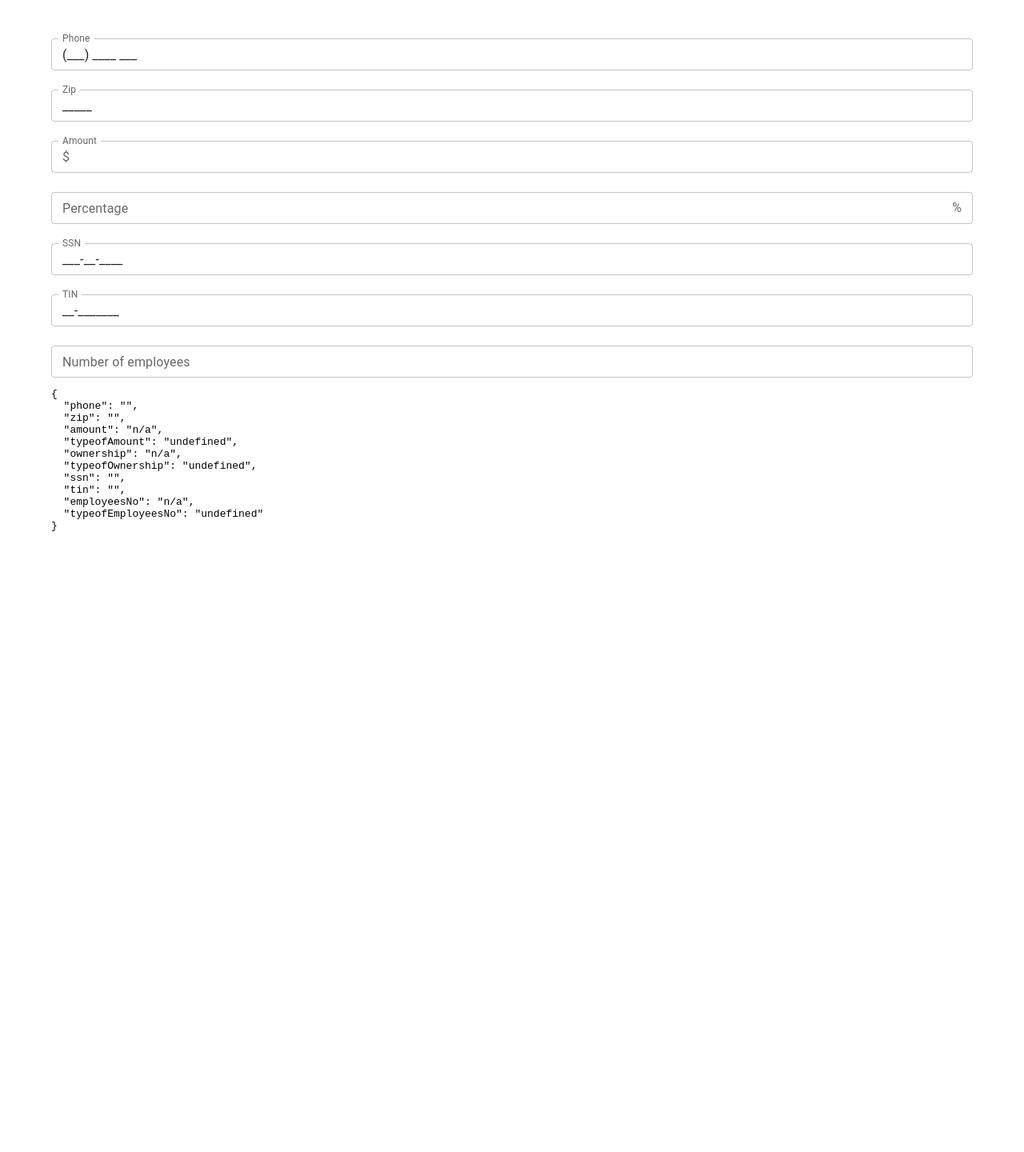
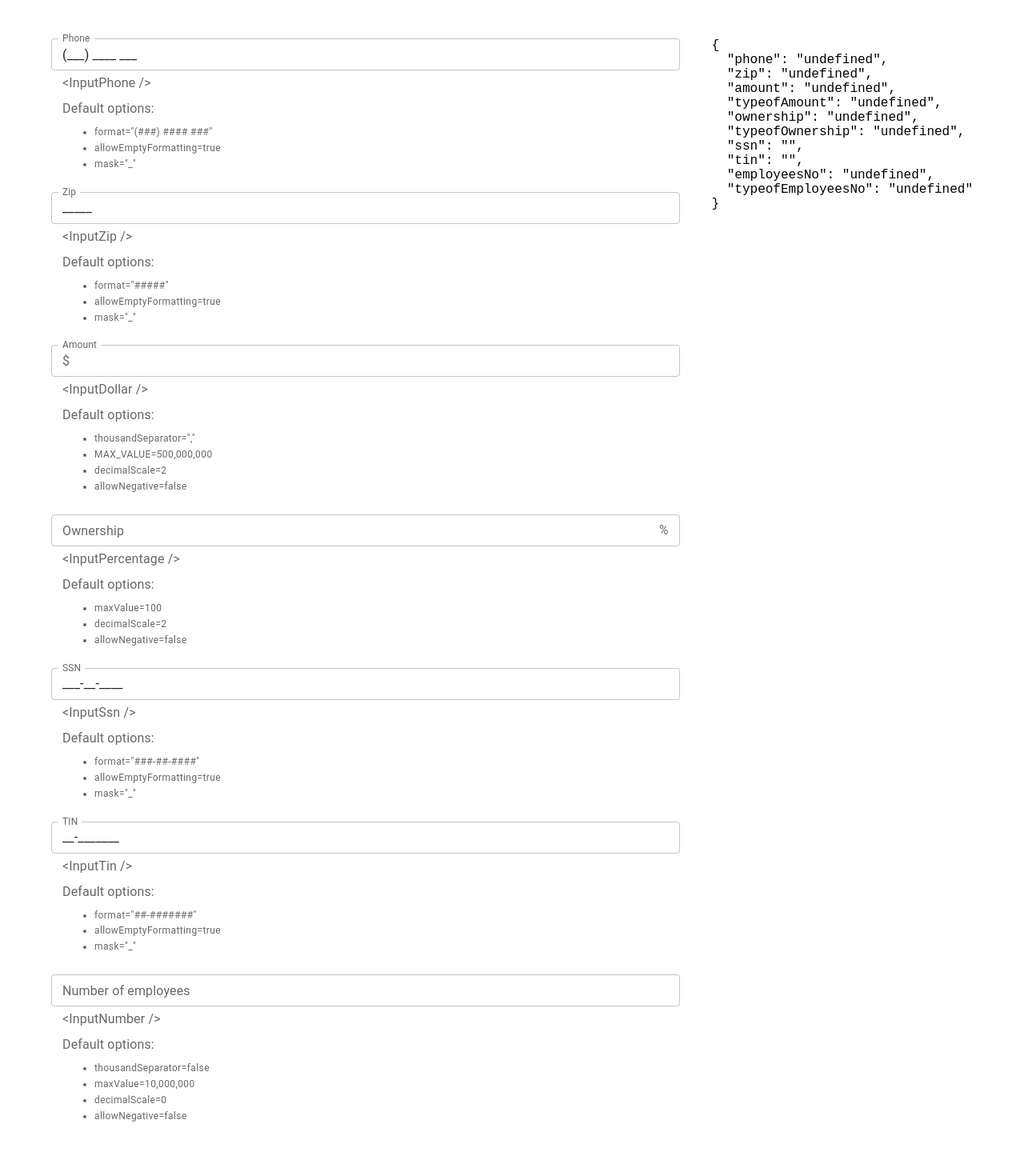
Before and after one commit to yuyokk/react-design-system-inputs, a React (Vite) app: page / in a window 1280 px wide. Shown: the top 1440 px of the page at 80% size. Before the commit the page ends 800 px from the top, so only its background shows below. Built offline with nearby package versions, Linux system fonts and the light colour scheme.

Commit message:
add inputs

```diff
--- a/src/App.tsx
+++ b/src/App.tsx
@@ -1,5 +1,5 @@
 import { useState } from "react";
-import { Box, Container, Stack } from "@mui/material";
+import { Box, Container, Stack, Typography } from "@mui/material";
 import { InputZip } from "./components/InputZip/InputZip";
 import { InputPhone } from "./components/InputPhone/InputPhone";
 import { InputDollar } from "./components/InputDollar/InputDollar";
@@ -19,10 +19,31 @@ export default function App() {
 
   return (
     <Container sx={{ maxWidth: "500px", py: 5 }}>
-      <Stack spacing={3}>
+      <Box
+        sx={{
+          display: "flex",
+          flexDirection: "row",
+          alignItems: "flex-start",
+          gap: 5,
+        }}
+      >
+        <Stack spacing={3} sx={{ flex: 1 }}>
           <InputPhone
             label="Phone"
             size="small"
+            helperText={
+              <Stack spacing={1}>
+                <Typography>&lt;InputPhone /&gt;</Typography>
+
+                <Typography>Default options:</Typography>
+
+                <ul>
+                  <li>format="(###) #### ###"</li>
+                  <li>allowEmptyFormatting=true</li>
+                  <li>mask="_"</li>
+                </ul>
+              </Stack>
+            }
             value={phone}
             onValueChange={({ value }) => updatePhone(value)}
           />
@@ -30,6 +51,19 @@ export default function App() {
           <InputZip
             label="Zip"
             size="small"
+            helperText={
+              <Stack spacing={1}>
+                <Typography>&lt;InputZip /&gt;</Typography>
+
+                <Typography>Default options:</Typography>
+
+                <ul>
+                  <li>format="#####"</li>
+                  <li>allowEmptyFormatting=true</li>
+                  <li>mask="_"</li>
+                </ul>
+              </Stack>
+            }
             value={zip}
             onValueChange={({ value }) => updateZip(value)}
           />
@@ -37,13 +71,40 @@ export default function App() {
           <InputDollar
             label="Amount"
             size="small"
+            helperText={
+              <Stack spacing={1}>
+                <Typography>&lt;InputDollar /&gt;</Typography>
+
+                <Typography>Default options:</Typography>
+
+                <ul>
+                  <li>thousandSeparator=","</li>
+                  <li>MAX_VALUE=500,000,000</li>
+                  <li>decimalScale=2</li>
+                  <li>allowNegative=false</li>
+                </ul>
+              </Stack>
+            }
             value={typeof amount === "undefined" ? "" : amount}
             onValueChange={({ floatValue }) => updateAmount(floatValue)}
           />
 
           <InputPercentage
-          label="Percentage"
+            label="Ownership"
             size="small"
+            helperText={
+              <Stack spacing={1}>
+                <Typography>&lt;InputPercentage /&gt;</Typography>
+
+                <Typography>Default options:</Typography>
+
+                <ul>
+                  <li>maxValue=100</li>
+                  <li>decimalScale=2</li>
+                  <li>allowNegative=false</li>
+                </ul>
+              </Stack>
+            }
             value={typeof amount === "undefined" ? "" : ownership}
             onValueChange={({ floatValue }) => updateOwnership(floatValue)}
           />
@@ -51,6 +112,19 @@ export default function App() {
           <InputSsn
             label="SSN"
             size="small"
+            helperText={
+              <Stack spacing={1}>
+                <Typography>&lt;InputSsn /&gt;</Typography>
+
+                <Typography>Default options:</Typography>
+
+                <ul>
+                  <li>format="###-##-####"</li>
+                  <li>allowEmptyFormatting=true</li>
+                  <li>mask="_"</li>
+                </ul>
+              </Stack>
+            }
             value={ssn}
             onValueChange={({ value }) => updateSsn(value)}
           />
@@ -58,6 +132,19 @@ export default function App() {
           <InputTin
             label="TIN"
             size="small"
+            helperText={
+              <Stack spacing={1}>
+                <Typography>&lt;InputTin /&gt;</Typography>
+
+                <Typography>Default options:</Typography>
+
+                <ul>
+                  <li>format="##-#######"</li>
+                  <li>allowEmptyFormatting=true</li>
+                  <li>mask="_"</li>
+                </ul>
+              </Stack>
+            }
             value={tin}
             onValueChange={({ value }) => updateTin(value)}
           />
@@ -65,29 +152,53 @@ export default function App() {
           <InputNumber
             label="Number of employees"
             size="small"
+            helperText={
+              <Stack spacing={1}>
+                <Typography>&lt;InputNumber /&gt;</Typography>
+
+                <Typography>Default options:</Typography>
+
+                <ul>
+                  <li>thousandSeparator=false</li>
+                  <li>maxValue=10,000,000</li>
+                  <li>decimalScale=0</li>
+                  <li>allowNegative=false</li>
+                </ul>
+              </Stack>
+            }
             value={typeof employeesNo === "undefined" ? "" : ownership}
             onValueChange={({ floatValue }) => updateEmployeesNo(floatValue)}
           />
         </Stack>
 
-      <Box component="pre">
+        <Box
+          className="sticky-values"
+          sx={{
+            position: "sticky",
+            top: "40px",
+            mt: 0,
+            fontSize: 16,
+          }}
+          component="pre"
+        >
           {JSON.stringify(
             {
-            phone,
-            zip,
-            amount: amount || "n/a",
+              phone: phone || "undefined",
+              zip: zip || "undefined",
+              amount: amount || "undefined",
               typeofAmount: typeof amount,
-            ownership: ownership || "n/a",
+              ownership: ownership || "undefined",
               typeofOwnership: typeof ownership,
               ssn,
               tin,
-            employeesNo: employeesNo || "n/a",
+              employeesNo: employeesNo || "undefined",
               typeofEmployeesNo: typeof employeesNo,
             },
             null,
             2
           )}
         </Box>
+      </Box>
     </Container>
   );
 }
```
Lines whose indentation alone changed are shown as unchanged.
